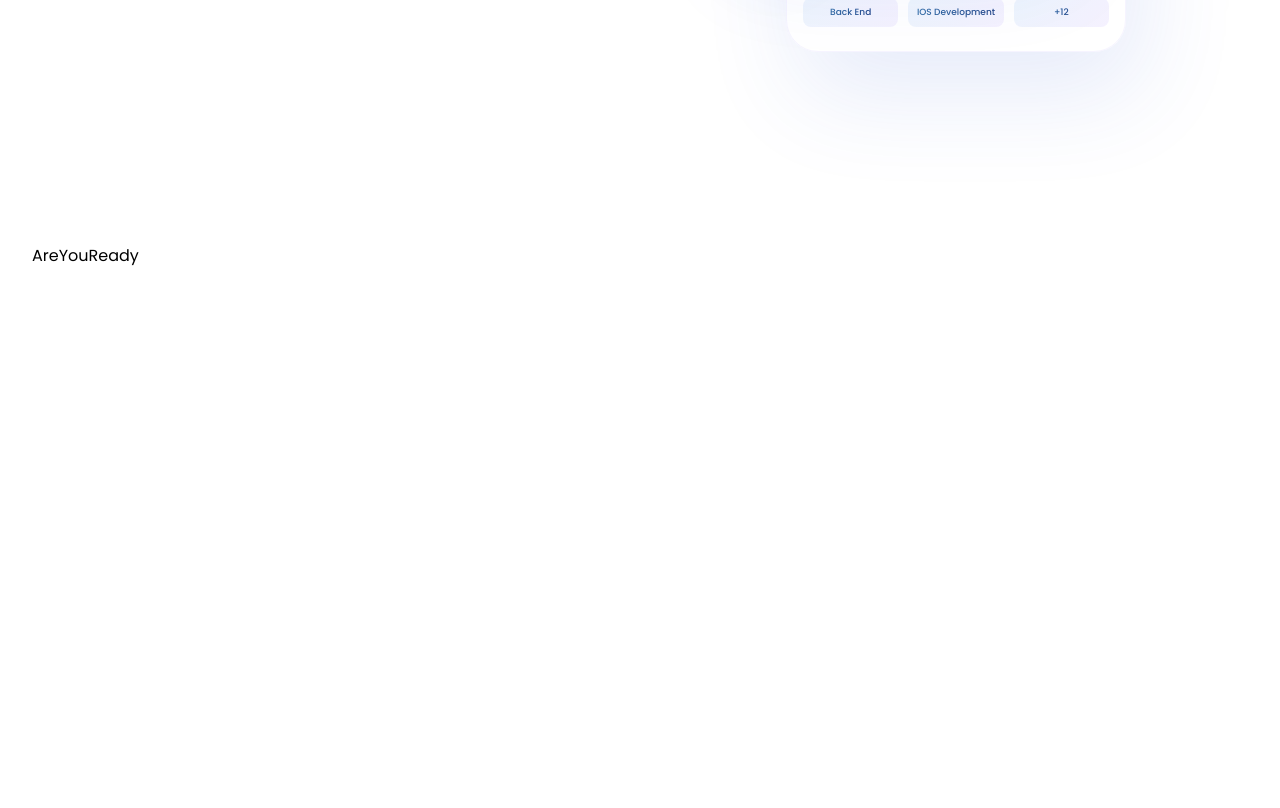
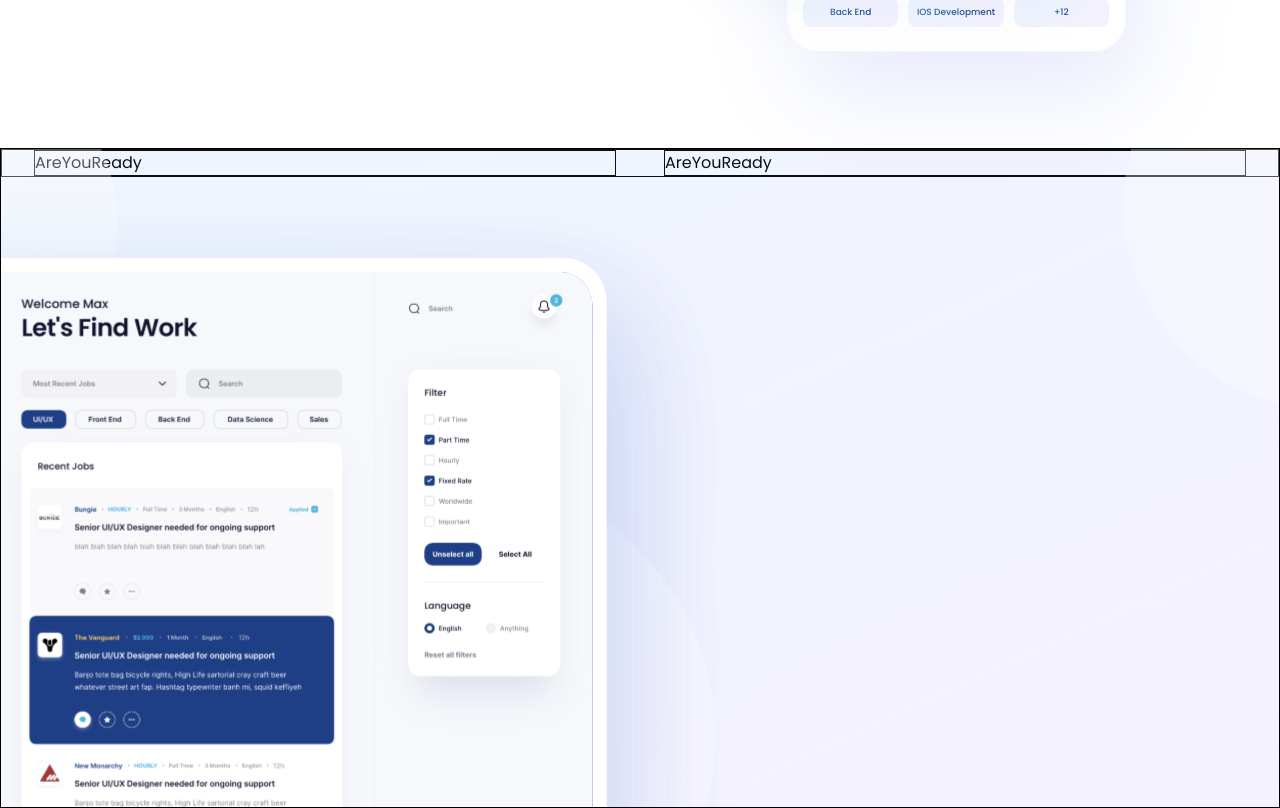
Before and after one commit to EasinTanvir/technical-task, a React (Vite) app: page / in a window 1280 px wide. Shown: the part 2448-3256 px from the top of the page. Before the commit the page ends 2812 px from the top, so only its background shows below. Built offline with nearby package versions, Linux system fonts and the light colour scheme.

Commit message:
added bg image

```diff
--- a/src/components/landingPage/AreYouReady/AreYouReady.jsx
+++ b/src/components/landingPage/AreYouReady/AreYouReady.jsx
@@ -1,11 +1,13 @@
 import React from "react";
 import Container from "../../shared/Container";
+import BackgroundImage from "./BackgroundImage";
 
 const AreYouReady = () => {
   return (
-    <section className="py-16 md:py-24">
+    <section className="h-165 relative overflow-hidden border">
+      <BackgroundImage />
       <Container
-        className="flex
+        className=" border flex
             flex-col
             items-center
             gap-12
@@ -13,7 +15,8 @@ const AreYouReady = () => {
             lg:items-center
             lg:justify-between"
       >
-        AreYouReady
+        <div className="flex-1 border">AreYouReady</div>
+        <div className="flex-1 border">AreYouReady</div>
       </Container>
     </section>
   );
--- /dev/null
+++ b/src/components/landingPage/AreYouReady/BackgroundImage.jsx
@@ -0,0 +1,18 @@
+import React from "react";
+import { areYouReadyBgImage } from "../../../constant";
+
+const BackgroundImage = () => {
+  return (
+    <img
+      src={areYouReadyBgImage}
+      alt=""
+      aria-hidden="true"
+      fetchPriority="high"
+      width={1440}
+      height={704}
+      className="absolute inset-0 h-full w-full object-cover"
+    />
+  );
+};
+
+export default BackgroundImage;
--- a/src/constant.js
+++ b/src/constant.js
@@ -10,6 +10,7 @@ import paypalIcon from "./assets/icons/paypalIcon.svg";
 
 import jobImage from "./assets/custom_profile/job_image.webp";
 import findWorkDashboardImage from "./assets/areyouready/find_work_dashboard.webp";
+import areYouReadyBgImage from "./assets/areyouready/areYouReadyBg.svg";
 
 export {
   heroBgImage,
@@ -21,4 +22,5 @@ export {
   paypalIcon,
   jobImage,
   findWorkDashboardImage,
+  areYouReadyBgImage,
 };
```
Also changed, not shown: src/assets/areyouready/areYouReadyBg.svg (added).
